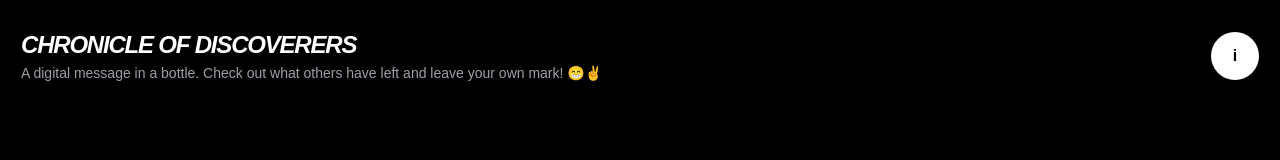
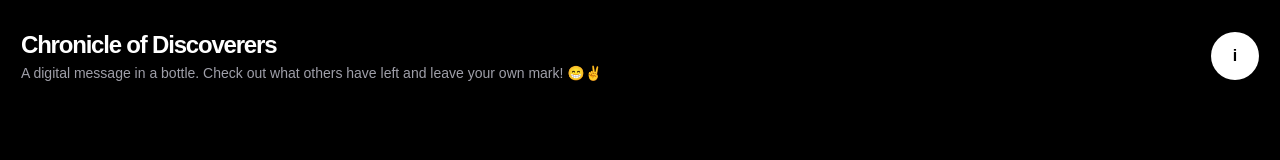
Before and after one commit to paulwoerks/shuffleboard, a Next.js app: page /explore in a window 1280 px wide. Shown: the top 160 px of the page. Built offline with nearby package versions, Linux system fonts and the light colour scheme; no server answers; the database is empty.

Commit message:
not lowercase

```diff
--- a/src/app/explore/page.tsx
+++ b/src/app/explore/page.tsx
@@ -20,7 +20,7 @@
 
             <header className="w-full py-6 px-4 flex items-center shrink-0">
                 <div className="flex flex-col justify-center flex-1 min-w-0">
-                    <h1 className="text-white text-2xl font-black tracking-tighter uppercase italic">
+                    <h1 className="text-white text-2xl font-black tracking-tighter">
                         {t.home.title}
                     </h1>
                     <p className="text-zinc-400 text-sm mt-1 leading-tight">
```
